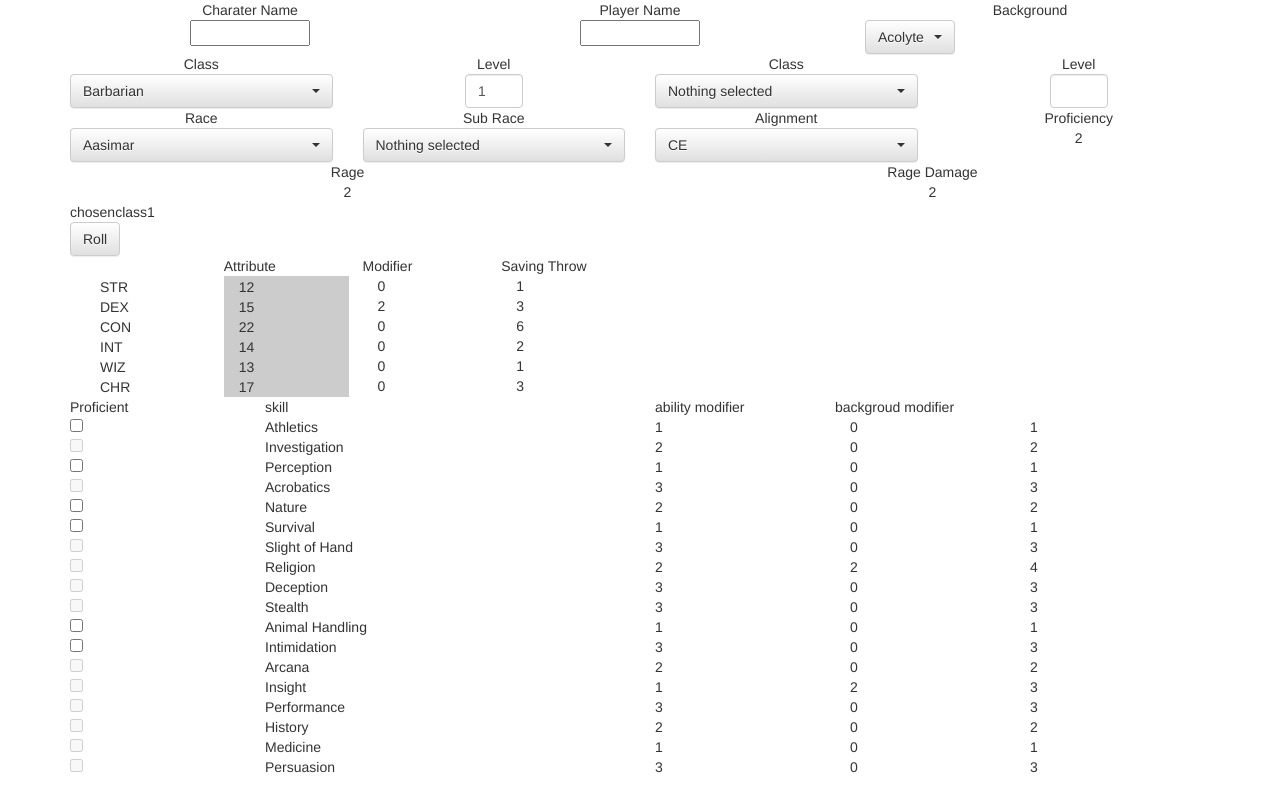
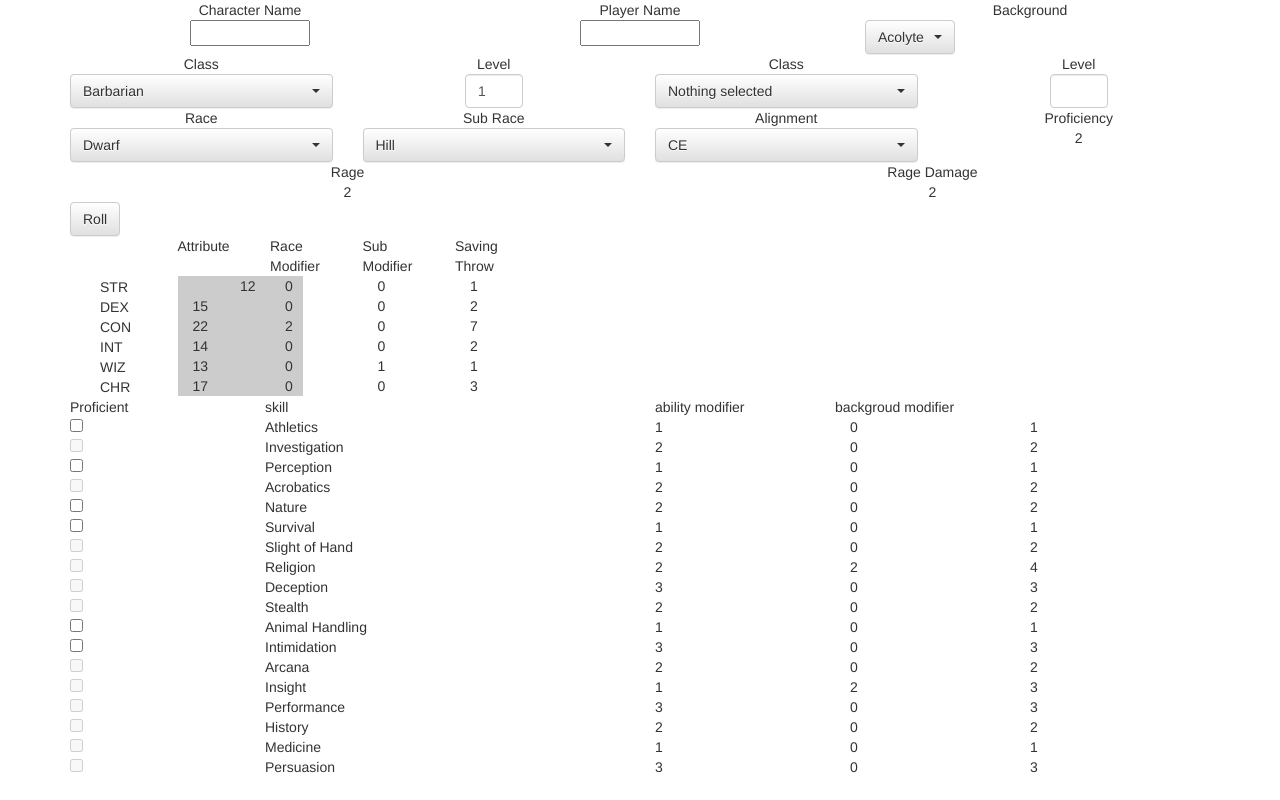
Before and after one commit to dewolfe/dnextd, a plain HTML site: page index.html in a window 1280 px wide. Drawn offline with Linux system fonts and the light colour scheme.

Commit message:
fix sub race

```diff
--- a/index.html
+++ b/index.html
@@ -15,7 +15,7 @@
 <body>
   <div class="container" id="charter_generator_app">
     <div class="row">
-      <div class="col-xs-4 text-center">Charater Name</div>
+      <div class="col-xs-4 text-center">Character Name</div>
       <div class="col-xs-4 text-center">Player Name</div>
       <div class="col-xs-4 text-center">Background</div>
       <div class="col-xs-4">
@@ -73,13 +73,14 @@
       <div class="col-xs-3 text-center">
         <select class="selectpicker form-control" data-bind='options: availableRaces.races,
                                                                  optionsText: "name",
-                                                                 value: race,
-                                                                 selectedOption: race()'>
+                                                                 value: chosen_race'>
 
         </select>
       </div>
-      <div class="col-xs-3 text-center" data-bind="with: race">
-        <select class="selectpicker form-control" data-bind='options: sub_race'>
+      <div class="col-xs-3 text-center" data-bind="with: chosen_race">
+        <select class="selectpicker form-control" data-bind='options: sub_race,
+                                                             optionsText: "name",
+                                                             value: $parent.chosen_sub_race'>
 
         </select>
       </div>
@@ -98,7 +99,6 @@
       <div class="col-xs-6 text-center" data-bind="text: sub_skill_points"></div>
       <div class="col-xs-6 text-center" data-bind="text: sub_skill_modifier"></div>
     </div>
-    chosenclass1
     <div class="row">
       <div class="col-xs-3">
         <button class="btn btn-default" data-bind="click: roll_4_d_6">Roll</button>
@@ -106,15 +106,16 @@
     </div>
     <div class="row">
       <div class="col-xs-6">
-        <div class="col-xs-3"></div>
-        <div class="col-xs-3">Attribute</div>
-        <div class="col-xs-3">Modifier</div>
-        <div class="col-xs-3">Saving Throw</div>
+        <div class="col-xs-2"></div>
+        <div class="col-xs-2">Attribute</div>
+        <div class="col-xs-2">Race Modifier</div>
+        <div class="col-xs-2">Sub Modifier</div>
+        <div class="col-xs-2">Saving Throw</div>
       </div>
     </div>
     <div class="row">
       <div class="col-xs-6">
-        <div class="col-xs-3">
+        <div class="col-xs-2">
           <div class="col-xs-12 center"></div>
           <div class="col-xs-12 center">STR</div>
           <div class="col-xs-12 center">DEX</div>
@@ -123,7 +124,7 @@
           <div class="col-xs-12 center">WIZ</div>
           <div class="col-xs-12 center">CHR</div>
         </div>
-        <div class="col-xs-3">
+        <div class="col-xs-2">
           <div class="col-xs-12 center"></div>
           <div class="container" data-bind="sortable: {data: target_numbers, afterMove: populate_stats} ">
             <div class="item">
@@ -131,7 +132,7 @@
             </div>
           </div>
         </div>
-        <div class="col-xs-3">
+        <div class="col-xs-2">
           <span class="col-xs-12 center" data-bind="text: str.modifier()"></span>
           <span class="col-xs-12 center" data-bind="text: dex.modifier()"></span>
           <span class="col-xs-12 center" data-bind="text: con.modifier()"></span>
@@ -139,7 +140,15 @@
           <span class="col-xs-12 center" data-bind="text: wis.modifier()"></span>
           <span class="col-xs-12 center" data-bind="text: cha.modifier()"></span>
         </div>
-        <div class="col-xs-3">
+        <div class="col-xs-2">
+          <span class="col-xs-12 center" data-bind="text: str.sub_modifier()"></span>
+          <span class="col-xs-12 center" data-bind="text: dex.sub_modifier()"></span>
+          <span class="col-xs-12 center" data-bind="text: con.sub_modifier()"></span>
+          <span class="col-xs-12 center" data-bind="text: int.sub_modifier()"></span>
+          <span class="col-xs-12 center" data-bind="text: wis.sub_modifier()"></span>
+          <span class="col-xs-12 center" data-bind="text: cha.sub_modifier()"></span>
+        </div>
+        <div class="col-xs-2">
           <span class="col-xs-12 center" data-bind="text: str.saving_throw()"></span>
           <span class="col-xs-12 center" data-bind="text: dex.saving_throw()"></span>
           <span class="col-xs-12 center" data-bind="text: con.saving_throw()"></span>
--- a/js/available_races.js
+++ b/js/available_races.js
@@ -15,7 +15,8 @@ function AvailableRaces() {
     },
     {
         "name": "Dwarf",
-        "sub_race": ["Hill", "Mountain"],
+        "sub_race": [
+            new SubRace("Hill",{wis: 1}), new SubRace("Mountain",{str:2})],
         "mod":{con:2}
     }, {
         "name": "Elf",
@@ -61,3 +62,10 @@ function AvailableRaces() {
 
   ];
 }
+
+function SubRace(name,mod){
+     var self = this;
+     self.name = name;
+     self.mod = mod;
+
+}
--- a/js/charter_gen_viewmodel.js
+++ b/js/charter_gen_viewmodel.js
@@ -2,25 +2,25 @@ function CharacterGeneratorViewModel() {
     var self = this;
     var chartater = new Charater();
     self.numbers = ko.observableArray([1, 2, 3, 4, 5, 6]);
-    self.chosenRace = ko.observableArray([]);
     self.chosenAllignment = ko.observable();
     self.availableRaces = new AvailableRaces();
     self.availableBackgrounds = new AvailableBackgrounds();
     self.charater_name = ko.observable();
     self.player_name = ko.observable();
     self.remove_me = ko.observable();
-    self.race = ko.observable(self.availableRaces.races[0]);
+    self.chosen_race = ko.observable(self.availableRaces.races[2]);
+    self.chosen_sub_race = ko.observable(self.availableRaces.races[2].sub_race[0]);
     self.skills = ko.observableArray(skills);
     self.levelclass1 = ko.observable(1);
     self.levelclass2 = ko.observable();
     self.proficient_skill = ko.observableArray([]);
 
-    self.str = new CharaterStat("str", self.race);
-    self.dex = new CharaterStat("dex", self.race);
-    self.con = new CharaterStat("con", self.race);
-    self.int = new CharaterStat("int", self.race);
-    self.wis = new CharaterStat("wis", self.race);
-    self.cha = new CharaterStat("cha", self.race);
+    self.str = new CharaterStat("str", this);
+    self.dex = new CharaterStat("dex", this);
+    self.con = new CharaterStat("con", this);
+    self.int = new CharaterStat("int", this);
+    self.wis = new CharaterStat("wis", this);
+    self.cha = new CharaterStat("cha", this);
     self.avaiableClasses = [new Barbarian(this)];
     self.chosenclass1 = ko.observable(self.avaiableClasses[0]);
     self.chosenclass2 = ko.observable();
@@ -64,7 +64,7 @@ function CharacterGeneratorViewModel() {
         return self.backgroud_modifier(data) + self.skill_modifier(data);
     };
     self.enable_skill = function (data) {
-        if (self.chosenclass1().skills.indexOf(data.name) >= 0) {
+        if(self.chosenclass1().skills.indexOf(data.name) >= 0) {
             return true;
         } else {
             return false;
--- a/js/util.js
+++ b/js/util.js
@@ -1,22 +1,34 @@
-var Stat = function(number) {
+var Stat = function (number) {
     this.stat = ko.observable(number);
 };
-var CharaterStat = function(name,race) {
+var CharaterStat = function (name, chvm) {
+    var charaterviewmod = chvm;
     this.name = name;
     this.base = ko.observable(0);
-  this.modifier = ko.computed(function() {
-        if (race().mod[name]){
-        return race().mod[name];
-      }else{
+    this.modifier = ko.computed(function () {
+        if (charaterviewmod.chosen_race().mod[name]) {
+            return charaterviewmod.chosen_race().mod[name];
+        } else {
             return 0;
         }
     }, this);
-  this.total = function (){
-   return this.base()+this.modifier();
+    this.sub_modifier = ko.computed(function () {
+        if (charaterviewmod.chosen_sub_race()) {
+            if (charaterviewmod.chosen_sub_race().mod[name]) {
+                return charaterviewmod.chosen_sub_race().mod[name];
+            } else {
+                return 0;
+            }
+        } else {
+            return 0;
+        }
+    }, this);
+    this.total = function () {
+        return this.base() + this.modifier();
     };
-  this.saving_throw = ko.computed(function(){
-    return Math.floor(((this.base()+this.modifier())-10)/2);
-  },this);
+    this.saving_throw = ko.computed(function () {
+        return Math.floor(((this.base() + this.modifier()) - 10) / 2);
+    }, this);
 };
 function four_d_six(self) {
     var that = self;
@@ -34,7 +46,7 @@ function four_d_six(self) {
         numbers_array.splice(numbers_array.indexOf(nmin), 1);
     }
 
-  $.each(numbers_array, function(index, value) {
+    $.each(numbers_array, function (index, value) {
         that.target_numbers()[index].stat(value);
     });
     return stats_array;
```
Lines whose indentation alone changed are shown as unchanged.
